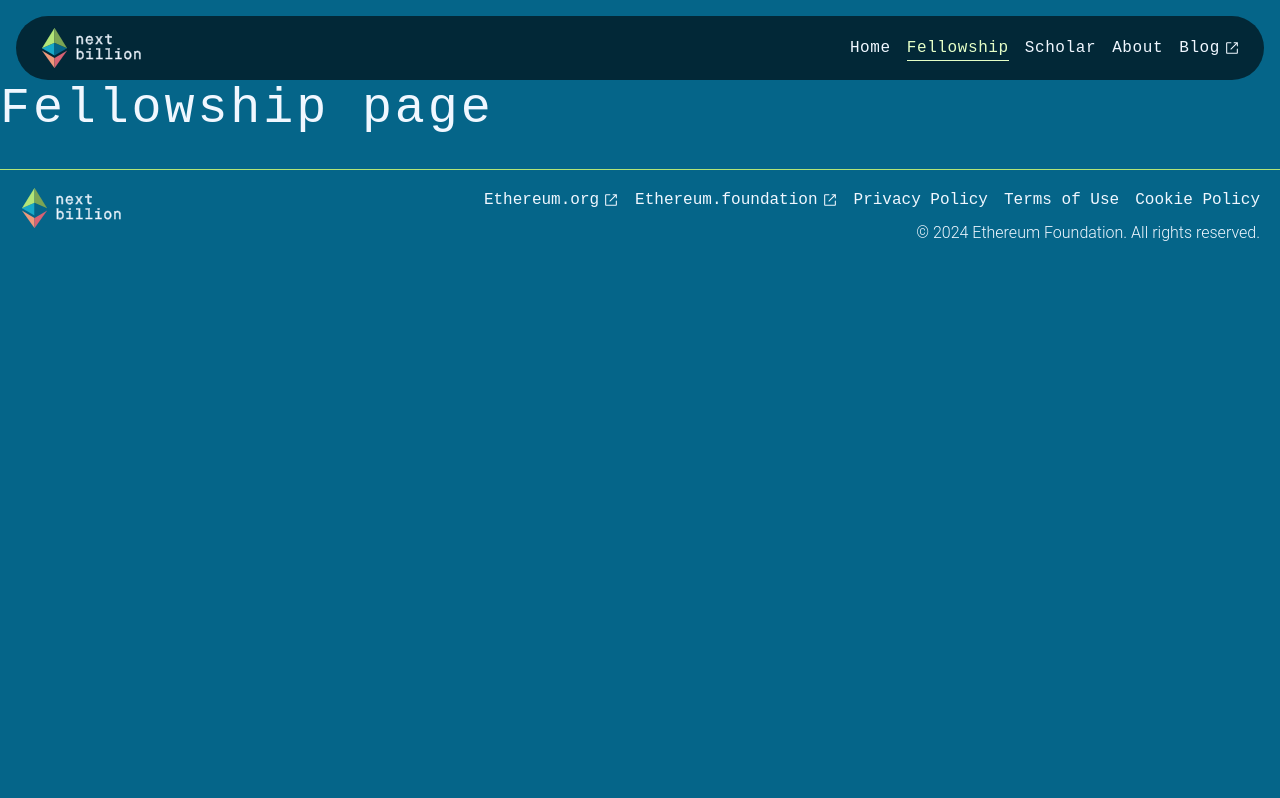
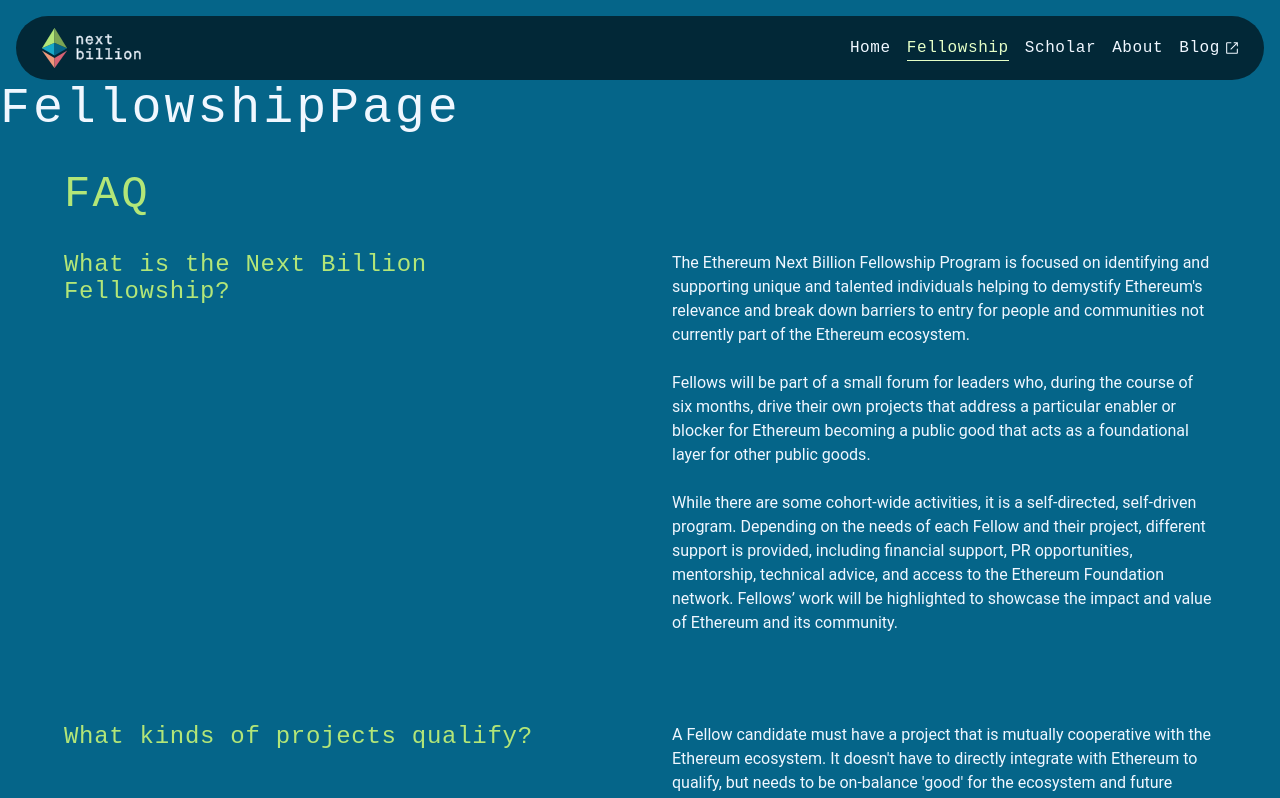
Before and after one commit to ethereum/nxbn-website, a Next.js app: page /fellowship in a window 1280 px wide. Shown: the top 798 px of the page. Built offline with nearby package versions, Linux system fonts and the light colour scheme.

Commit message:
Implement FAQ component and add to fellowship page

```diff
--- /dev/null
+++ b/src/components/FAQ.tsx
@@ -0,0 +1,44 @@
+import { Box, Flex, Text } from '@chakra-ui/react'
+
+import {
+  H2,
+  H4,
+} from "@/components/Headings"
+
+export type Question = {
+  question: string
+  answer: string[]
+}
+
+interface FAQInterface {
+  questions: Question[]
+}
+
+const FAQ = ({ questions }: FAQInterface) => {
+  return (
+    <Box gap={16} px={{base: 6 , md: 16}}>
+      <H2 variant="action">FAQ</H2>
+      {questions.map((question, index) => (
+        <Flex
+          key={index}
+          direction={{ base: "column", md: 'row' }}
+          gap={{ base: 4, md: 16 }}
+          mb={{ base: 8, md: 16 }}
+        >
+          <Box w='100%' flex='1 0 0'>
+            <H4 variant="action">{question.question}</H4>
+          </Box>
+          <Box w="auto" flex={1}>
+            {
+              question.answer.map((answer, index) => (
+                <Text key={index}>{answer}</Text>
+              ))
+            }
+          </Box>
+        </Flex>
+      ))}
+    </Box>
+  )
+}
+
+export default FAQ
--- a/src/components/Heroes/ImageHero.tsx
+++ b/src/components/Heroes/ImageHero.tsx
@@ -1,7 +1,6 @@
 const ImageHero = () => {
   return (
     <div>
-      <h1>About Hero</h1>
     </div>
   )
 }
--- a/src/pages/fellowship.tsx
+++ b/src/pages/fellowship.tsx
@@ -1,14 +1,38 @@
 import { Box } from '@chakra-ui/react'
 
+import FAQ, { type Question } from '@/components/FAQ'
+import ImageHero from '@/components/Heroes/ImageHero'
 import {
   H1,
 } from "@/components/Headings"
+import ContentContainer from '@/components/ContentContainer'
+
+const FAQQuestions: Question[] = [
+  {
+    question: 'What is the Next Billion Fellowship?',
+    answer: ['The Ethereum Next Billion Fellowship Program is focused on identifying and supporting unique and talented individuals helping to demystify Ethereum\'s relevance and break down barriers to entry for people and communities not currently part of the Ethereum ecosystem.', 'Fellows will be part of a small forum for leaders who, during the course of six months, drive their own projects that address a particular enabler or blocker for Ethereum becoming a public good that acts as a foundational layer for other public goods.', 'While there are some cohort-wide activities, it is a self-directed, self-driven program. Depending on the needs of each Fellow and their project, different support is provided, including financial support, PR opportunities, mentorship, technical advice, and access to the Ethereum Foundation network. Fellows’ work will be highlighted to showcase the impact and value of Ethereum and its community.']
+  },
+  {
+    question: 'What kinds of projects qualify?',
+    answer: ['A Fellow candidate must have a project that is mutually cooperative with the Ethereum ecosystem. It doesn\'t have to directly integrate with Ethereum to qualify, but needs to be on-balance \'good\' for the ecosystem and future Ethereum community.', "The project can be just an idea, in early stages, or already ongoing. It can be building an application, research, or an organizational program/initiative. Whatever it is, the project must enable the flourishing of regions, populations, or communities that are underrepresented in the existing Ethereum ecosystem today."]
+  },
+  {
+    question: 'I am building on an L2. Should I apply?',
+    answer: ['Program Duration: April to October, 2024',  "While the official duration of the fellowship is six months, we expect and hope fellows remain consistent contributors to the Ethereum community as alumni."]
+  }
+]
 
 const FellowshipPage = () => {
   return (
-    <Box>
-      <H1>Fellowship page</H1>
-    </Box>
+    <>
+      <ImageHero />
+      <Box>
+        <H1>FellowshipPage</H1>
+      </Box>
+      <ContentContainer mb={8}>
+        <FAQ questions={FAQQuestions} />
+      </ContentContainer>
+    </>
   )
 }
 
```
